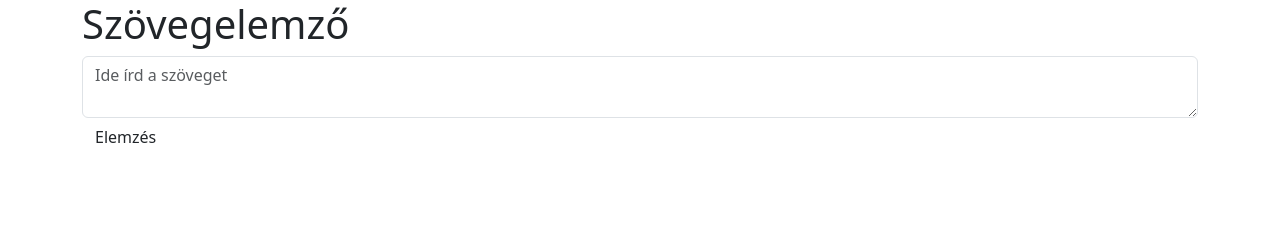
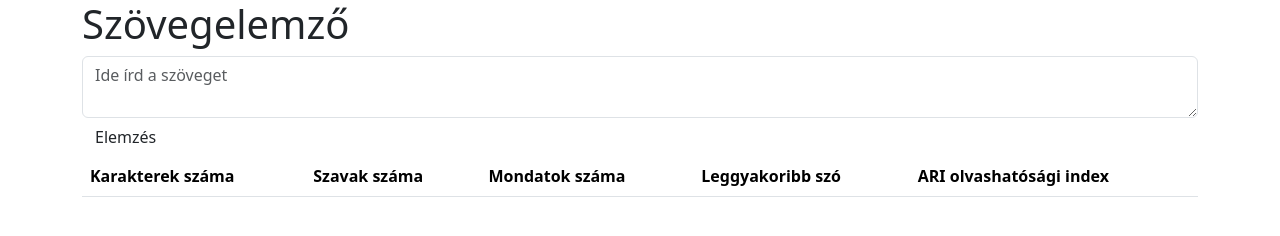
Before and after one commit to nylok777/TextStatistics-semester-project, a plain HTML site: page FRONTEND/index.html in a window 1280 px wide. Drawn offline with nearby package versions, Linux system fonts and the light colour scheme.

Commit message:
started table

```diff
--- a/FRONTEND/index.html
+++ b/FRONTEND/index.html
@@ -12,6 +12,16 @@
         <h1>Szövegelemző</h1>
         <textarea id="TxtInput" class="form-control" placeholder="Ide írd a szöveget"></textarea>
         <button class="btn" onclick="sendData()">Elemzés</button>
+
+        <table class="table">
+            <tr>
+                <th>Karakterek száma</th>
+                <th>Szavak száma</th>
+                <th>Mondatok száma</th>
+                <th>Leggyakoribb szó</th>
+                <th>ARI olvashatósági index</th>
+            </tr>
+        </table>
     </div>
 
     <script src="main.js"></script>
```
